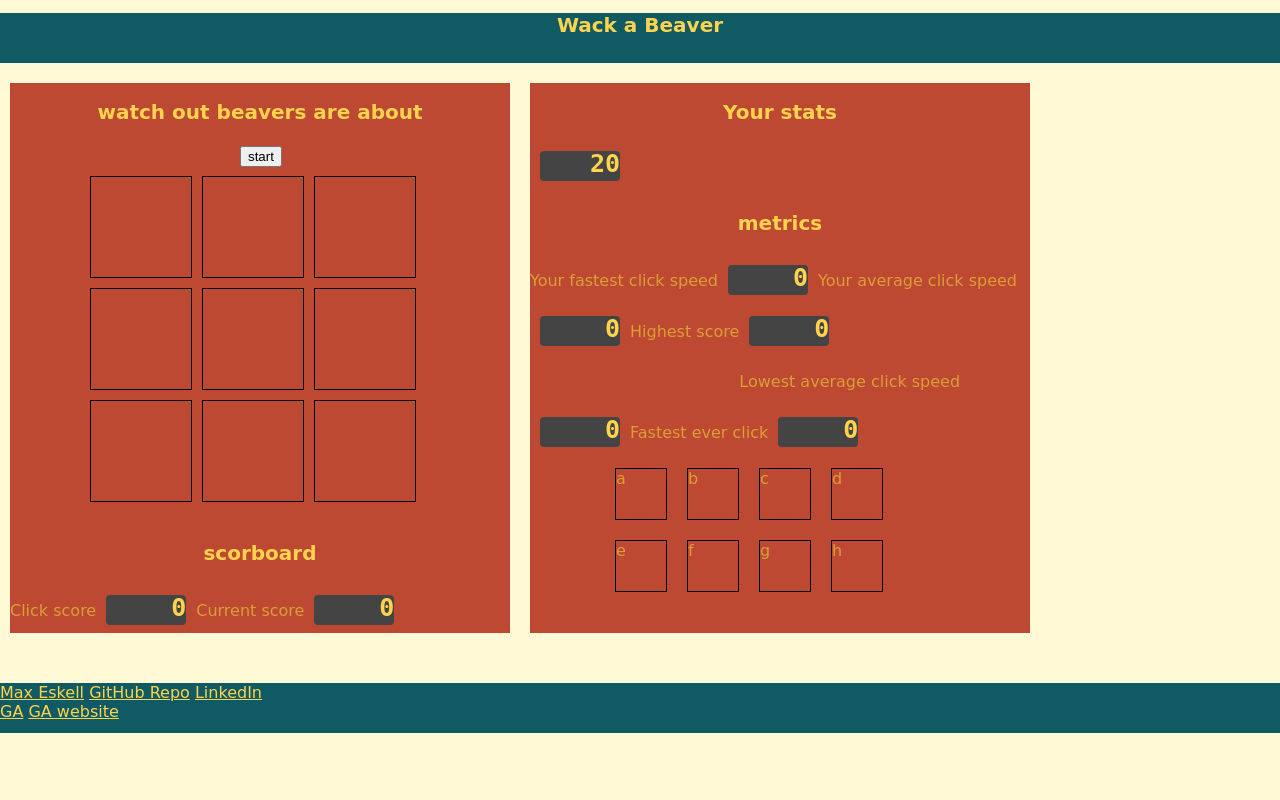
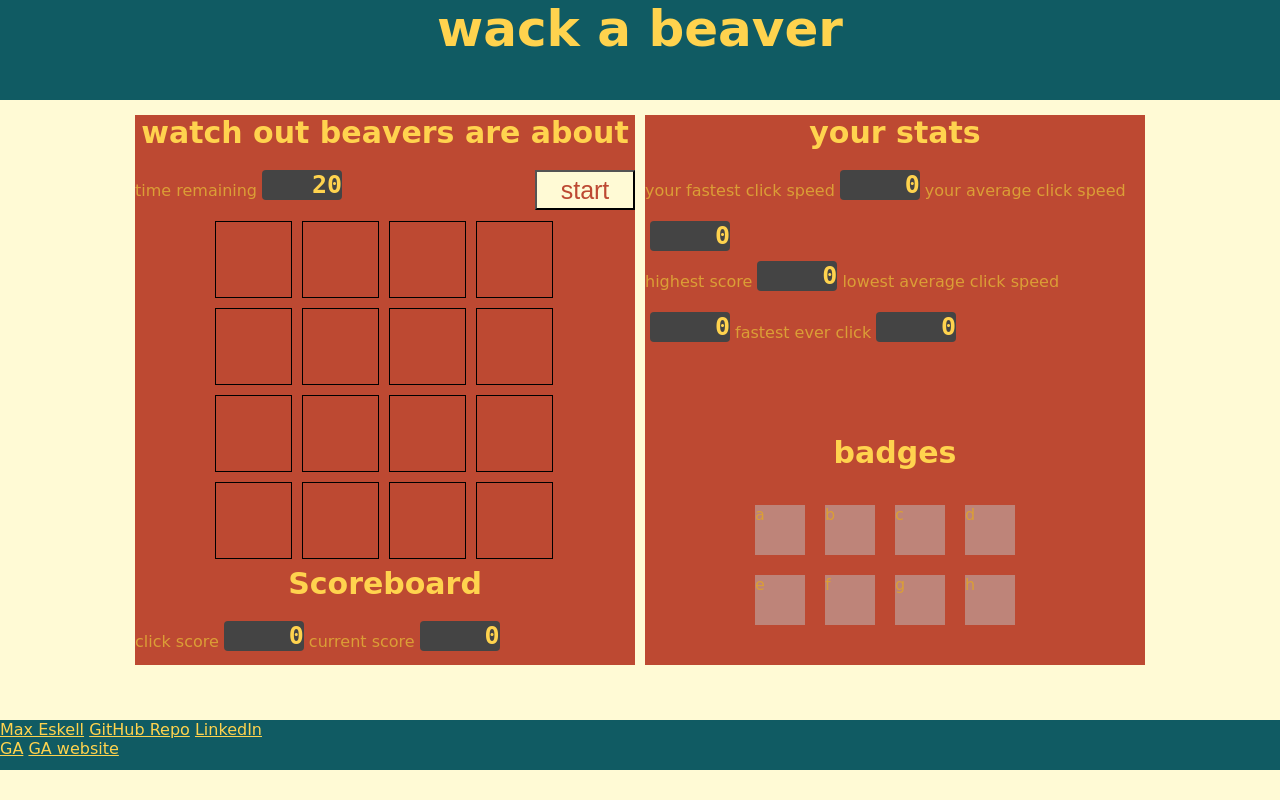
Before and after one commit to maxeskell/project1, a PHP site: page / in a window 1280 px wide. Run offline with PHP 8.4, Linux system fonts and the light colour scheme; some libraries are stand-ins or nearby versions; some web fonts are replaced.

Commit message:
board extended and basic metrics

```diff
--- a/index.html
+++ b/index.html
@@ -4,6 +4,7 @@
 <head>
   <meta charset="UTF-8">
   <title>Project 1</title>
+  <audio id="audio"></audio>
   <script src="https://code.jquery.com/jquery-3.2.1.min.js" integrity="sha256-hwg4gsxgFZhOsEEamdOYGBf13FyQuiTwlAQgxVSNgt4=" crossorigin="anonymous"></script>
   <script src="public/js/app.js" charset="utf-8"></script>
   <link rel="stylesheet" href="public/css/main.css">
@@ -13,15 +14,20 @@
 <body>
   <!-- header -->
   <header>
-    <h1>Wack a Beaver</h1></header>
+    <h1>wack a beaver</h1></header>
 
   <main>
+
     <section class="left">
-      <div class="gameTitle">
+      <div class="title">
         <h2>watch out beavers are about</h2>
       </div>
-      <div class="button">
-        <button type="button" name="start">start</button>
+      <div class="info">
+        <p>time remaining</p>
+        <div id="timerScreen" class="screen">20</div>
+        <div class="button">
+          <button type="button" name="start"><span>start</span></button>
+        </div>
       </div>
       <div class="gameholder">
         <div id="square1" class="square"></div>
@@ -33,33 +39,47 @@
         <div id="square7" class="square"></div>
         <div id="square8" class="square"></div>
         <div id="square9" class="square"></div>
+        <div id="square10" class="square"></div>
+        <div id="square11" class="square"></div>
+        <div id="square12" class="square"></div>
+        <div id="square13" class="square"></div>
+        <div id="square14" class="square"></div>
+        <div id="square15" class="square"></div>
+        <div id="square16" class="square"></div>
+      </div>
+      <div class="title">
+        <h2>Scoreboard</h2>
       </div>
       <div class="scoreboard">
-        <h3>scorboard</h3>
-        <p>Click score</p>
+        <p>click score</p>
         <div id="clickScoreScreen" class="screen">0</div>
-        <p>Current score</p>
+        <p>current score</p>
         <div id="userScoreScreen" class="screen">0</div>
       </div>
     </section>
 
-
-    <!-- put score, coundowntimer, and badges here -->
     <section class="right">
-      <h2>Your stats</h2>
-      <div id="timerScreen" class="screen">20</div>
+      <div class="title">
+        <h2>your stats</h2>
+      </div>
       <div class="metrics">
-        <h3>metrics</h3>
-        <p>Your fastest click speed</p>
+        <div class="player">
+        <p>your fastest click speed</p>
         <div id="fastestClickScreen" class="screen">0</div>
-        <p>Your average click speed</p>
+        <p>your average click speed</p>
         <div id="averageCLickScreen" class="screen">0</div>
-        <p>Highest score</p>
+      </div>
+      <div class="topscore">
+        <p>highest score</p>
         <div id="highscoreScreen" class="screen">0</div>
-        <p>Lowest average click speed </p>
+        <p>lowest average click speed </p>
         <div id="highscoreAverageCLickScreen" class="screen">0</div>
-        <p>Fastest ever click</p>
+        <p>fastest ever click</p>
         <div id="highscoreFastestClickScreen" class="screen">0</div>
+      </div>
+      </div>
+      <div class="title">
+        <h2>badges</h2>
       </div>
       <div class="badgearea">
         <div id="badge1" class="badge">a</div>
--- a/src/scss/main.scss
+++ b/src/scss/main.scss
@@ -6,52 +6,105 @@ body {
 }
 
 header {
-  height: 50px;
+  height: 100px;
   width: 100%;
   background-color: #105B63;
   color: #FFD34E;
   text-align: center;
 }
 
-h1,
-h2,
+h1 {
+  font-size: 50px;
+  text-align: center;
+  color: #FFD34E;
+  margin: 0 auto;
+}
+
+h2 {
+  margin: 0 auto;
+  text-align: center;
+  font-size: 30px;
+  color: #FFD34E;
+}
+
 h3 {
+  margin: 0 auto;
   text-align: center;
   font-size: 20px;
   color: #FFD34E;
 }
 
 main {
-  width: 100%;
+  width: 1020px;
   height: 600px;
   margin: 10px auto;
+}
+
+.title {
+  width: 100%;
+  height: 50px;
+  clear: both;
 }
 
 section {
   width: 500px;
   height: 550px;
-  margin: 10px;
+  margin: 5px;
   background-color: #BD4932;
   color: #DB9E36;
-  float: left;
-
-  .left {
   float: left;
 }
 
 button {
+  float: right;
   margin: 5px auto;
+  height: 40px;
+  width: 100px;
+  font-size: 25px;
+  color: #BD4932;
+  background-color: #FFFAD5;
 }
 
-  .right {
-    float: right;
-  }
+.info {
+  height: 50px;
+  clear: both;
 }
 
-.button{
+.gameholder {
+  width: 350px;
+  height: 350px;
+  margin: 0 auto;
+  clear: both;
+}
+
+.scoreboard {
+  width: 100%;
+  height: 50px;
+  clear: both;
+}
+
+.metrics {
+  float: left;
+  width: 100%;
+  height: 270px;
+  clear: both;
+}
+
+.player {
+  float: left;
+  clear: both;
+}
+
+.topscore {
+  float: right;
+  clear: both;
+}
+
+.badgearea {
+  width: 300px;
+  height: 150px;
   margin: 10px auto;
-  height: 20px;
-  width: 40px;
+  clear: both;
 }
 
 p {
@@ -61,8 +114,8 @@ p {
 
 div {
   .square {
-    height: 100px;
-    width: 100px;
+    height: 75px;
+    width: 75px;
     float: left;
     margin: 5px;
     border: black solid 1px;
@@ -83,52 +136,29 @@ div {
       display: block;
     }
   }
+
   .badge {
     height: 50px;
     width: 50px;
     float: left;
     margin: 10px;
-    border: black solid 1px;
     background-size: cover;
     background-position: center;
-    &.tenBeavers {
+    background-color: rgba(192,192,192,0.5);
+
+    &.reveal {
       background-image: url("../assets/images/Abadge.png");
       size: cover;
       position: center;
       display: block;
     }
-
   }
-}
-
-.metrics,
-.scoreboard {
-  float: left;
-  width: 100%;
-}
-
-.gameholder {
-  width: 350px;
-  height: 350px;
-  margin: 0 auto;
-}
-.badgearea {
-  width: 350px;
-  height: 150px;
-  margin: 10px auto;
-  clear: both;
-}
-
-.title {
-  width: 100%;
-  height: 50px;
-  background-color: grey;
-  /*insert logo or title*/
 }
 
 .screen {
   width: 80px;
   height: 30px;
+  line-height: 30px;
   background-color: #444;
   border-radius: 4px;
   text-align: right;
@@ -136,13 +166,8 @@ div {
   font-weight: bold;
   color: #FFD34E;
   font-size: 25px;
-  line-height: 25px;
   float: left;
-  margin: 10px;
-}
-
-#timer .screen {
-  text-align: center;
+  margin: 5px;
 }
 
 footer {
@@ -150,6 +175,7 @@ footer {
   width: 100%;
   background-color: #105B63;
   clear: both;
+
   a {
     color: #FFD34E;
   }
```
Also changed, not shown: src/js/app.js (+57 -19 lines), public/assets/Badge_Pack_1_by_pi3kielny.svg, public/css/main.css, public/js/app.js, src/assets/Badge_Pack_1_by_pi3kielny.svg. Lines whose indentation alone changed are shown as unchanged.
